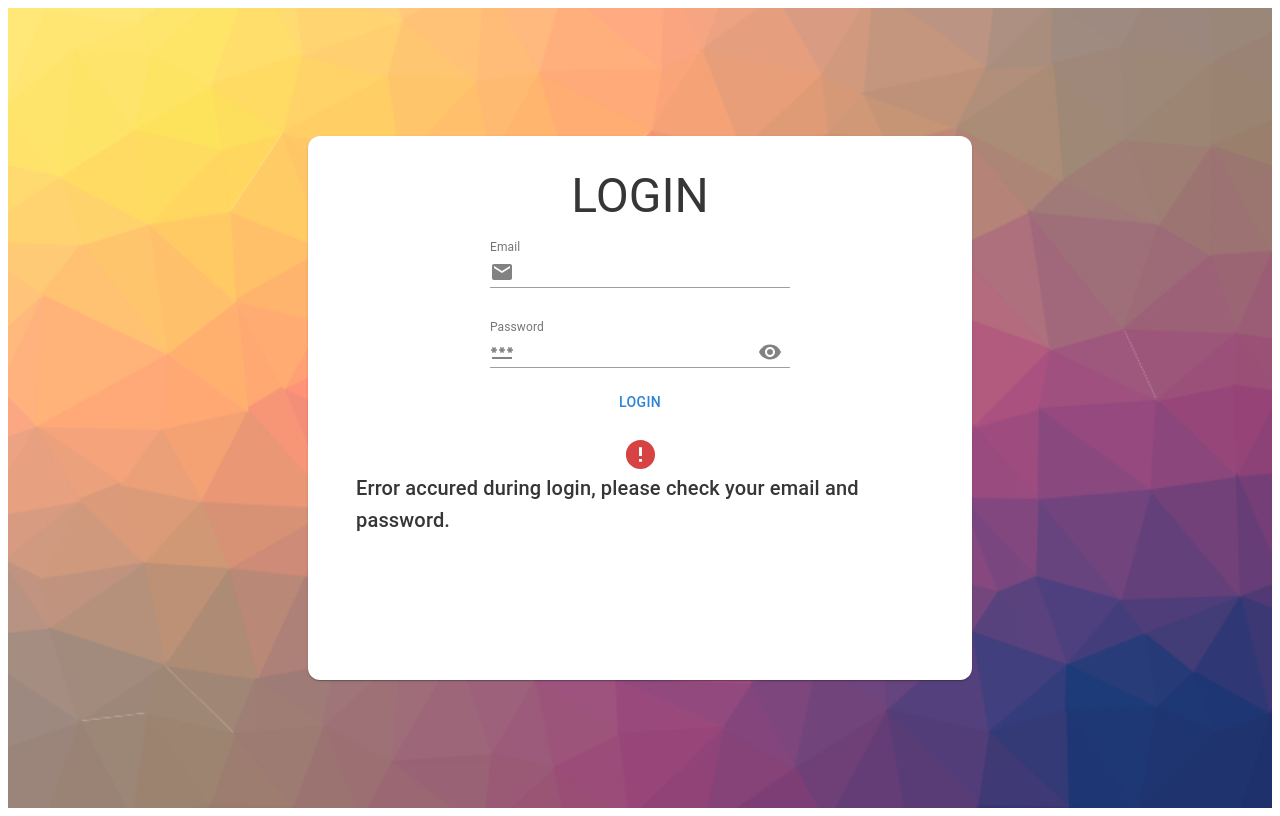
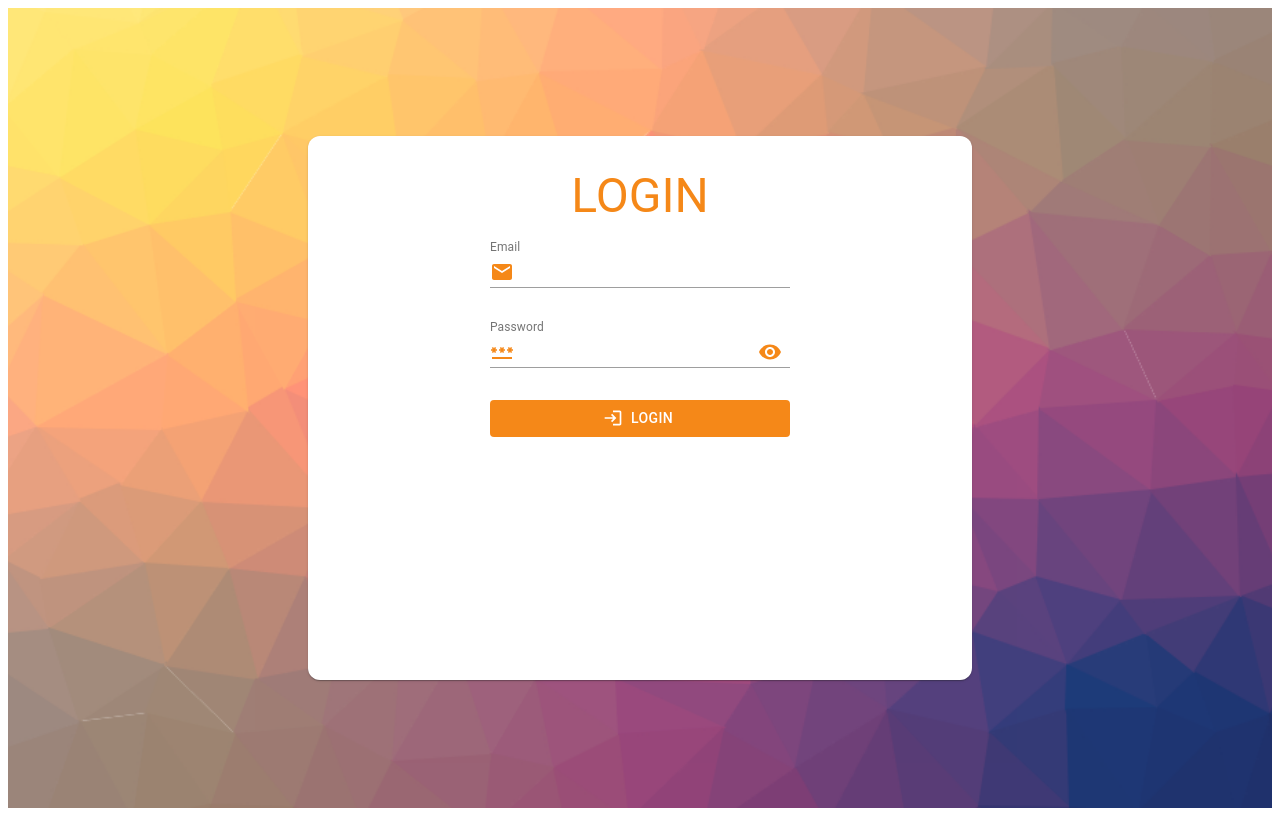
Before and after one commit to williamlempinen/tweets-web, a React (Vite) app: page /login in a window 1280 px wide. Built offline with nearby package versions, Linux system fonts and the light colour scheme; no server answers.

Commit message:
login is finished for now

```diff
--- a/src/App.tsx
+++ b/src/App.tsx
@@ -1,17 +1,17 @@
 import { Navigate, Route, Routes } from 'react-router-dom'
 import Login from './pages/Login'
-import Layout from './Layout'
+import Background from './components/Background'
 import UserContent from './pages/UserContent'
 
 const App = (): JSX.Element => {
   return (
-    <Layout>
+    <Background>
       <Routes>
         <Route path="/" element={<Navigate to="/login" />} />
         <Route path="/login" element={<Login />} />
         <Route path="/user-content" element={<UserContent />} />
       </Routes>
-    </Layout>
+    </Background>
   )
 }
 
--- a/src/Layout.tsx
+++ b/src/components/Background.tsx
@@ -1,7 +1,7 @@
 import { Box } from '@mui/material'
-import img from './background.png'
+import img from '../background.png'
 
-const Layout = ({ children }: { children: React.ReactNode }): JSX.Element => {
+const Background = ({ children }: { children: React.ReactNode }): JSX.Element => {
   return (
     <Box
       sx={{
@@ -19,4 +19,4 @@ const Layout = ({ children }: { children: React.ReactNode }): JSX.Element => {
   )
 }
 
-export default Layout
+export default Background
--- a/src/components/ErrorBox.tsx
+++ b/src/components/ErrorBox.tsx
@@ -20,12 +20,21 @@ const ErrorBox = ({
         alignItems: 'center',
         flexDirection: 'column',
         m: 2,
+        gap: 2,
       }}
     >
       <ErrorIcon fontSize="large" color="error" />
-      <Typography variant="h6">{message}</Typography>
+      <Typography variant="subtitle1">{message}</Typography>
       {onClick ? (
-        <Button onClick={onClick} disabled={isLoading}>
+        <Button
+          onClick={onClick}
+          disabled={isLoading}
+          sx={{
+            backgroundColor: 'error.main',
+            color: 'white',
+            '&:hover': { backgroundColor: 'error.light' },
+          }}
+        >
           {buttonText}
         </Button>
       ) : null}
--- a/src/components/LargeActionButton.tsx
+++ b/src/components/LargeActionButton.tsx
@@ -12,8 +12,9 @@ const LargeActionButton = ({
   Icon?: React.FC
 }): JSX.Element => {
   return (
-    <Box>
+    <Box sx={{ width: '50%', m: 2 }}>
       <Button
+        fullWidth
         onClick={onClick}
         startIcon={Icon ? <Icon /> : null}
         disabled={isLoading ? isLoading : false}
--- a/src/main.tsx
+++ b/src/main.tsx
@@ -4,6 +4,8 @@ import App from './App.tsx'
 import { BrowserRouter } from 'react-router-dom'
 import { QueryClient, QueryClientProvider } from '@tanstack/react-query'
 import { ReactQueryDevtools } from '@tanstack/react-query-devtools'
+import { ThemeProvider } from '@mui/material'
+import theme from './theme.ts'
 
 const queryClient = new QueryClient()
 
@@ -11,11 +13,13 @@ const queryClient = new QueryClient()
 
 ReactDOM.createRoot(document.getElementById('root')!).render(
   <React.StrictMode>
+    <ThemeProvider theme={theme}>
       <QueryClientProvider client={queryClient}>
         <BrowserRouter>
           <App />
           <ReactQueryDevtools initialIsOpen={false} />
         </BrowserRouter>
       </QueryClientProvider>
+    </ThemeProvider>
   </React.StrictMode>
 )
--- a/src/pages/Login.tsx
+++ b/src/pages/Login.tsx
@@ -1,12 +1,23 @@
 import * as React from 'react'
-import { Card, Box, Typography, TextField, InputAdornment, IconButton, Button } from '@mui/material'
+import {
+  Card,
+  Box,
+  Typography,
+  TextField,
+  InputAdornment,
+  IconButton,
+  Stack,
+  LinearProgress,
+} from '@mui/material'
 import PasswordIcon from '@mui/icons-material/Password'
 import MailIcon from '@mui/icons-material/Mail'
 import VisibilityOff from '@mui/icons-material/VisibilityOff'
 import Visibility from '@mui/icons-material/Visibility'
+import LoginIcon from '@mui/icons-material/Login'
 import { usePostUserCredentials } from '../querys'
 import { useNavigate } from 'react-router-dom'
 import ErrorBox from '../components/ErrorBox'
+import LargeActionButton from '../components/LargeActionButton'
 
 const Root = ({ children }: { children: React.ReactNode }): JSX.Element => {
   return (
@@ -20,6 +31,15 @@ const Root = ({ children }: { children: React.ReactNode }): JSX.Element => {
     >
       {children}
     </Box>
+  )
+}
+
+const LoadingProgress = (): JSX.Element => {
+  return (
+    <Stack sx={{ width: '90%', color: 'grey.500', gap: 1, position: 'absolute', top: '90%' }}>
+      <LinearProgress color="primary" />
+      <LinearProgress color="secondary" />
+    </Stack>
   )
 }
 
@@ -62,16 +82,20 @@ const Login = (): JSX.Element => {
         sx={{
           height: '60%',
           width: '70%',
+          minHeight: 300,
           maxHeight: 500,
           maxWidth: 600,
           display: 'flex',
           flexDirection: 'column',
           alignItems: 'center',
+          position: 'relative',
           borderRadius: 3,
           p: 4,
         }}
       >
-        <Typography variant="h3">LOGIN</Typography>
+        <Typography variant="h3" color="primary.main">
+          LOGIN
+        </Typography>
         <Box
           sx={{
             m: 2,
@@ -82,7 +106,7 @@ const Login = (): JSX.Element => {
             InputProps={{
               startAdornment: (
                 <InputAdornment position="start">
-                  <MailIcon />
+                  <MailIcon color="primary" />
                 </InputAdornment>
               ),
             }}
@@ -104,13 +128,17 @@ const Login = (): JSX.Element => {
             InputProps={{
               startAdornment: (
                 <InputAdornment position="start">
-                  <PasswordIcon />
+                  <PasswordIcon color="primary" />
                 </InputAdornment>
               ),
               endAdornment: (
                 <InputAdornment position="end">
                   <IconButton onClick={handleClickShowPassword}>
-                    {showPassword ? <VisibilityOff /> : <Visibility />}
+                    {showPassword ? (
+                      <VisibilityOff color="primary" />
+                    ) : (
+                      <Visibility color="primary" />
+                    )}
                   </IconButton>
                 </InputAdornment>
               ),
@@ -122,18 +150,20 @@ const Login = (): JSX.Element => {
             onChange={handlePassword}
           />
         </Box>
-        {/**tähän se largeactionbutton tai smallactionbutton */}
-        <Button onClick={handleUserLogin}>LOGIN</Button>
+        <LargeActionButton
+          onClick={handleUserLogin}
+          buttonText="LOGIN"
+          Icon={LoginIcon}
+          isLoading={isLoading}
+        />
         {isLoginError ? (
           <ErrorBox
             isLoading={isLoading}
-            message="Error accured during login, please check your email and password."
+            message="Error during login, check your email and password."
           />
         ) : null}
-        <ErrorBox
-          isLoading={isLoading}
-          message="Error accured during login, please check your email and password."
-        />
+        {isLoading ? <LoadingProgress /> : null}
+        {/**tänne footer, jossa oma oma nimi */}
       </Card>
     </Root>
   )
--- a/src/querys.ts
+++ b/src/querys.ts
@@ -1,4 +1,4 @@
-import { UseMutationResult, useMutation, useQueryClient } from '@tanstack/react-query'
+import { useMutation } from '@tanstack/react-query'
 import { javaTweetsApiClient } from './api/javaTweetsApiClient'
 
 export const usePostUserCredentials = () => {
--- a/src/theme.ts
+++ b/src/theme.ts
@@ -0,0 +1,37 @@
+import { createTheme } from '@mui/material'
+import { orange, purple, grey } from '@mui/material/colors'
+
+const theme = createTheme({
+  palette: {
+    primary: {
+      main: orange[700],
+      light: orange[300],
+      dark: orange[900],
+      contrastText: '#fff',
+    },
+    secondary: {
+      main: purple[500],
+      light: purple[300],
+      dark: purple[700],
+      contrastText: '#fff',
+    },
+  },
+  components: {
+    MuiButton: {
+      styleOverrides: {
+        root: {
+          backgroundColor: orange[700],
+          color: 'white',
+          '&:hover': {
+            backgroundColor: orange[300],
+          },
+          '&:active': {
+            backgroudColor: grey[200],
+          },
+        },
+      },
+    },
+  },
+})
+
+export default theme
```
Lines whose indentation alone changed are shown as unchanged.
